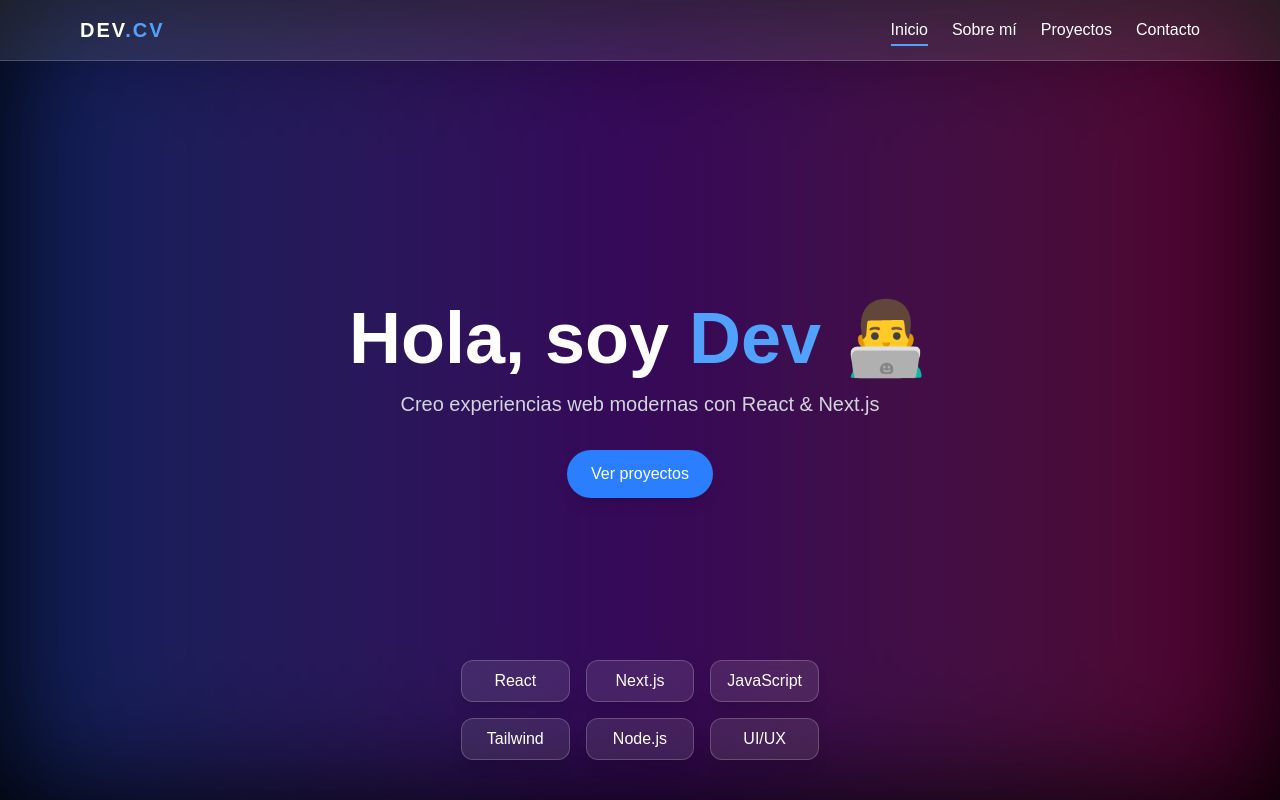
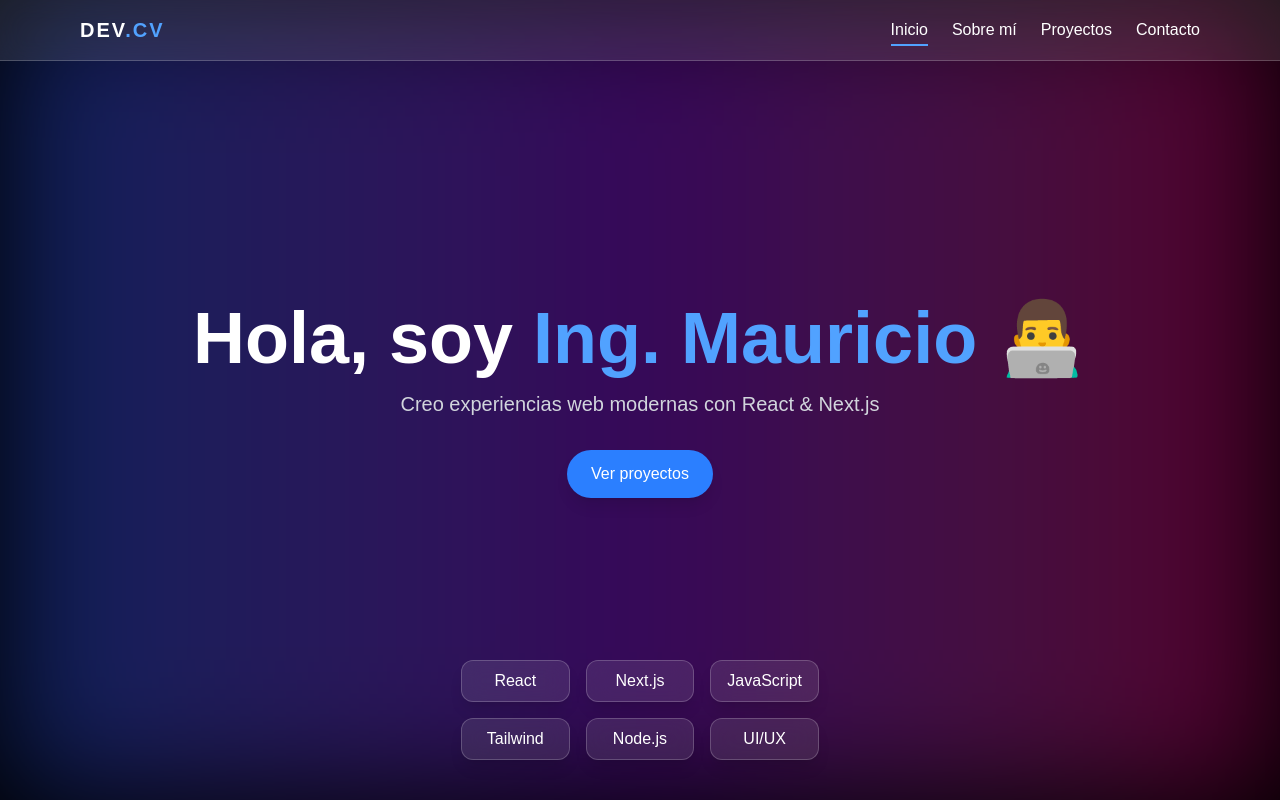
Before and after one commit to Mauricio-bits/CV-CURRICULUM, a Next.js app: page / in a window 1280 px wide. Built offline with nearby package versions, Linux system fonts and the light colour scheme.

Commit message:
Update Hero.tsx

```diff
--- a/components/Hero.tsx
+++ b/components/Hero.tsx
@@ -16,7 +16,7 @@
         transition={{ duration: 0.8 }}
         className="text-5xl md:text-7xl font-bold z-10"
       >
-        Hola, soy <span className="text-blue-400">Dev</span> 👨‍💻
+        Hola, soy <span className="text-blue-400">Ing. Mauricio</span> 👨‍💻
       </motion.h1>
 
       <motion.p
```
